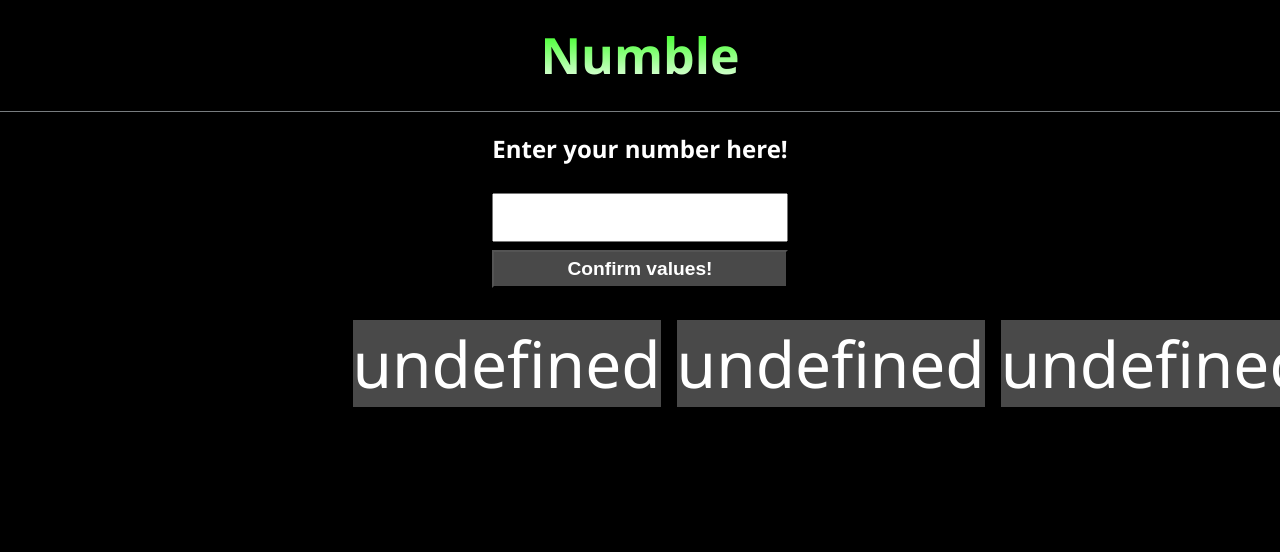
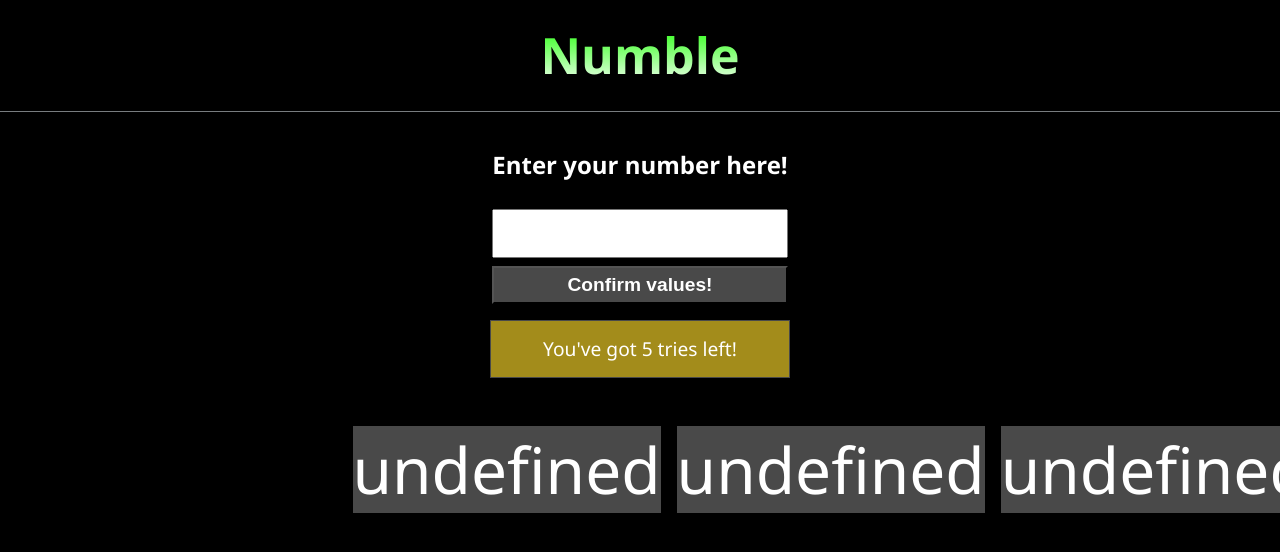
Before and after one commit to AlejandroCRG1/ProjectJS, a plain HTML site: page index.html in a window 1280 px wide. Both pictures are taken after a click on the button "Confirm values!". Shown: the top 552 px of the page. Drawn offline with Linux system fonts and the light colour scheme.

Commit message:
Finished. Should add a div with the number after?

```diff
--- a/index.html
+++ b/index.html
@@ -16,6 +16,7 @@
         <input type="text" name="number" id="number" maxlength="5">
         <button onclick="createLine()">Confirm values!</button>
     </div>
+    <div class="info-section"></div>
     <div class="square-containers"></div>
     <script src="index.js"></script>
 </body>
--- a/index.js
+++ b/index.js
@@ -2,17 +2,20 @@ let divContainer = document.getElementsByClassName("square-containers")[0];
 let divLines, divSquares;
 
 let input = document.getElementById("number");
+let info = document.getElementsByClassName("info-section")[0];
+info.innerHTML = "Start the game by pressing the button, you have 6 tries!"
 
-let triesCount = 0;
+let triesCount = 6;
 let startPoint = 0;
 let answer = getRandom();
 
 function createLine() {
+    triesCount--
     let userAnswer = sendAnswer()
     let arrStatus = userAnswer[0]
     let arrInput = userAnswer[1]
     let correct = true
-    if (triesCount < 6) {
+    if (triesCount >= 0) {
         console.log(arrStatus)
         divLines = document.createElement("div");
         divLines.classList.add("square-lines");
@@ -37,6 +40,7 @@ function createLine() {
         }
 
         divContainer.appendChild(divLines);
+        info.innerHTML = `You've got ${triesCount} tries left!`
 
         for (let i = 0; i < 5; i++) {
             if (arrStatus[i] != 'right') {
@@ -45,12 +49,11 @@ function createLine() {
         }
 
         if (correct) {
-            triesCount = 5
-            alert("YOU WON BRUDDA")
+            info.innerHTML = "YOU WON BRUDDA"
         }
+
+        if (triesCount == 0 && !correct) info.innerHTML = "YOU LOST BRUDDA"
     }
-    else alert("YOU LOST BRUDDA")
-    triesCount++
 }
 
 function checkNumbers(answer, input, index) {
@@ -79,7 +82,7 @@ function sendAnswer() {
 
 function getInput() {
     let arrInput = input.value.split("");
-    input.innerHTML = ""
+    input.value = ""
     for (let i = 0; i < arrInput.length; i++) {
         arrInput[i] = parseInt(arrInput[i])
     }
--- a/styles.css
+++ b/styles.css
@@ -2,6 +2,7 @@ body {
     display: flex;
     flex-direction: column;
     align-items: center;
+    gap: 1em;
     padding: 0;
     margin: 0;
     background-color: black;
@@ -92,3 +93,15 @@ button {
     color: white;
     font-weight: bold;
 }
+
+.info-section {
+    text-align: center;
+    width: 250px;
+    font-size: 1.2em;
+    padding: 0.75em 1.25em;
+    height: auto;
+    color: white;
+    align-items: center;
+    border: 1.5px #494949 solid;
+    background-color: #a38c1b;
+}
```
